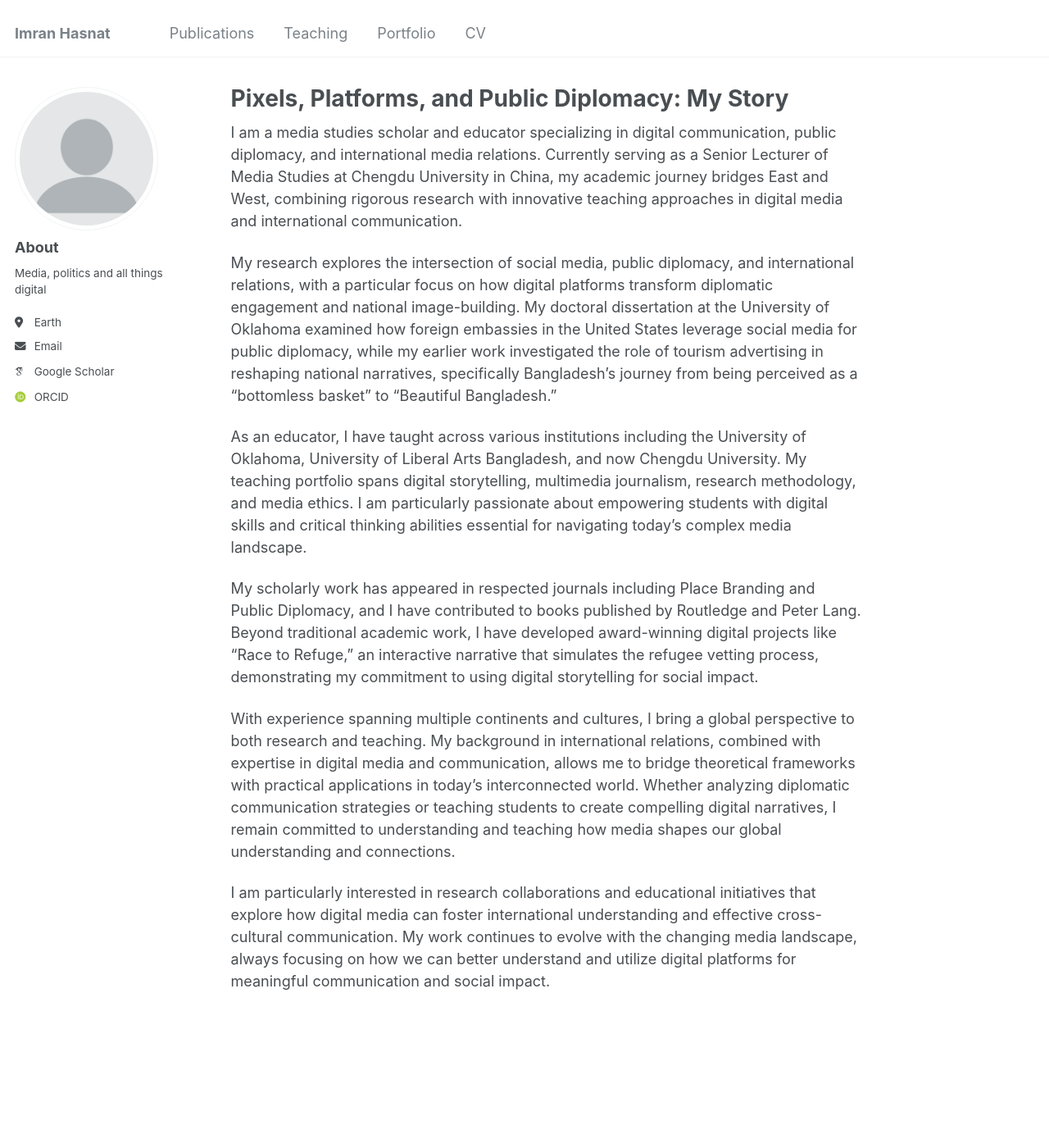
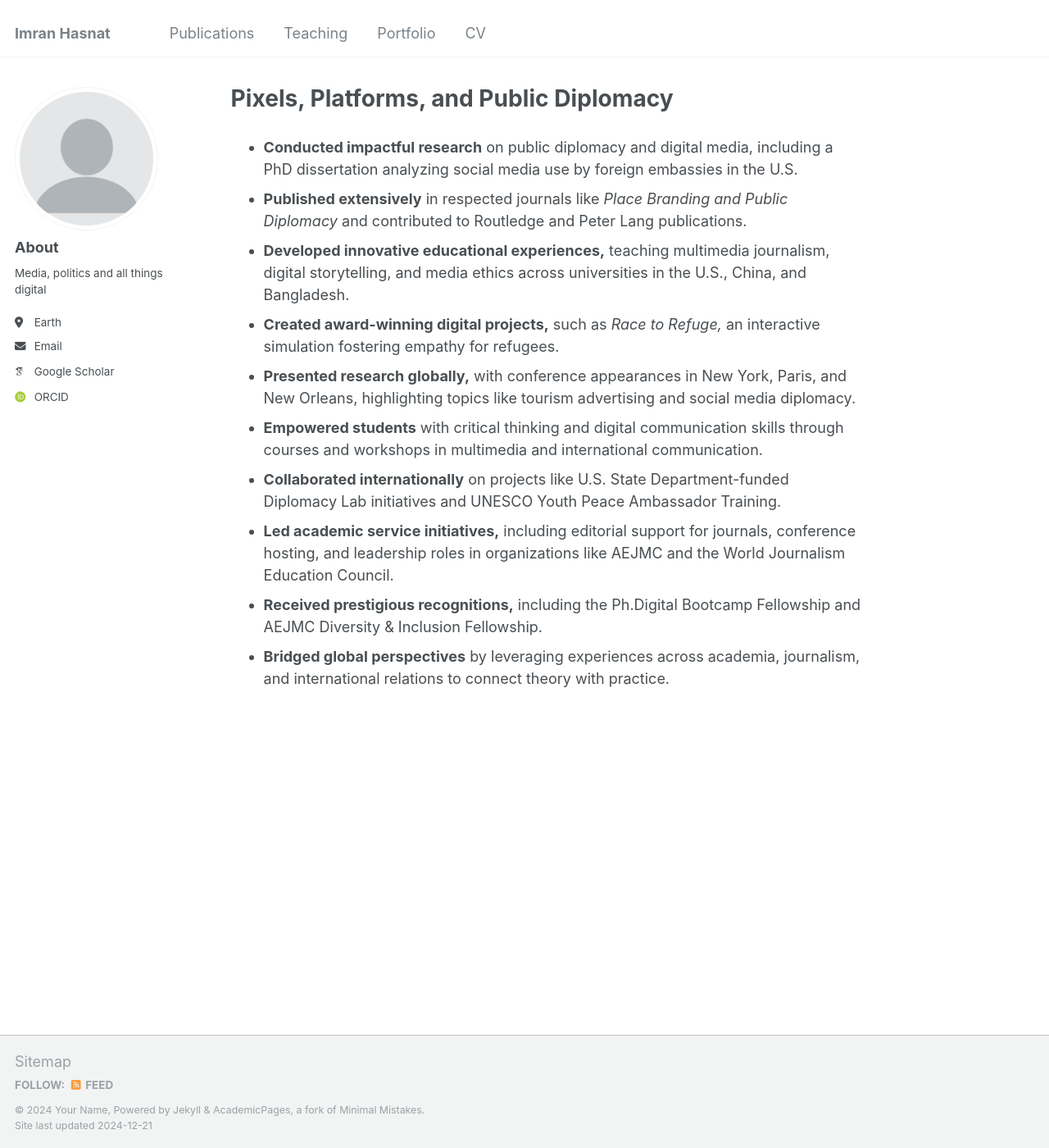
Before and after one commit to imranpalash/imranhasnat, a Jekyll site: the page built from _pages/about.md, in a window 1280 px wide and 1400 px high. Shown: the whole window at 82% size. Built offline with Jekyll 4.4.1, drawn with Linux system fonts in a browser that asks for light colours; some web fonts are replaced.

Commit message:
Update about.md

```diff
--- a/_pages/about.md
+++ b/_pages/about.md
@@ -1,20 +1,19 @@
 ---
 permalink: /
-title: "Pixels, Platforms, and Public Diplomacy: My Story"
+title: "Pixels, Platforms, and Public Diplomacy"
 author_profile: true
 redirect_from:
   - /about/
   - /about.html
 ---
 
-I am a media studies scholar and educator specializing in digital communication, public diplomacy, and international media relations. Currently serving as a Senior Lecturer of Media Studies at Chengdu University in China, my academic journey bridges East and West, combining rigorous research with innovative teaching approaches in digital media and international communication.
-
-My research explores the intersection of social media, public diplomacy, and international relations, with a particular focus on how digital platforms transform diplomatic engagement and national image-building. My doctoral dissertation at the University of Oklahoma examined how foreign embassies in the United States leverage social media for public diplomacy, while my earlier work investigated the role of tourism advertising in reshaping national narratives, specifically Bangladesh's journey from being perceived as a "bottomless basket" to "Beautiful Bangladesh."
-
-As an educator, I have taught across various institutions including the University of Oklahoma, University of Liberal Arts Bangladesh, and now Chengdu University. My teaching portfolio spans digital storytelling, multimedia journalism, research methodology, and media ethics. I am particularly passionate about empowering students with digital skills and critical thinking abilities essential for navigating today's complex media landscape.
-
-My scholarly work has appeared in respected journals including Place Branding and Public Diplomacy, and I have contributed to books published by Routledge and Peter Lang. Beyond traditional academic work, I have developed award-winning digital projects like "Race to Refuge," an interactive narrative that simulates the refugee vetting process, demonstrating my commitment to using digital storytelling for social impact.
-
-With experience spanning multiple continents and cultures, I bring a global perspective to both research and teaching. My background in international relations, combined with expertise in digital media and communication, allows me to bridge theoretical frameworks with practical applications in today's interconnected world. Whether analyzing diplomatic communication strategies or teaching students to create compelling digital narratives, I remain committed to understanding and teaching how media shapes our global understanding and connections.
-
-I am particularly interested in research collaborations and educational initiatives that explore how digital media can foster international understanding and effective cross-cultural communication. My work continues to evolve with the changing media landscape, always focusing on how we can better understand and utilize digital platforms for meaningful communication and social impact.
+- **Conducted impactful research** on public diplomacy and digital media, including a PhD dissertation analyzing social media use by foreign embassies in the U.S.
+- **Published extensively** in respected journals like *Place Branding and Public Diplomacy* and contributed to Routledge and Peter Lang publications.
+- **Developed innovative educational experiences,** teaching multimedia journalism, digital storytelling, and media ethics across universities in the U.S., China, and Bangladesh.
+- **Created award-winning digital projects,** such as *Race to Refuge,* an interactive simulation fostering empathy for refugees.
+- **Presented research globally,** with conference appearances in New York, Paris, and New Orleans, highlighting topics like tourism advertising and social media diplomacy.
+- **Empowered students** with critical thinking and digital communication skills through courses and workshops in multimedia and international communication.
+- **Collaborated internationally** on projects like U.S. State Department-funded Diplomacy Lab initiatives and UNESCO Youth Peace Ambassador Training.
+- **Led academic service initiatives,** including editorial support for journals, conference hosting, and leadership roles in organizations like AEJMC and the World Journalism Education Council.
+- **Received prestigious recognitions,** including the Ph.Digital Bootcamp Fellowship and AEJMC Diversity & Inclusion Fellowship.
+- **Bridged global perspectives** by leveraging experiences across academia, journalism, and international relations to connect theory with practice.
```
